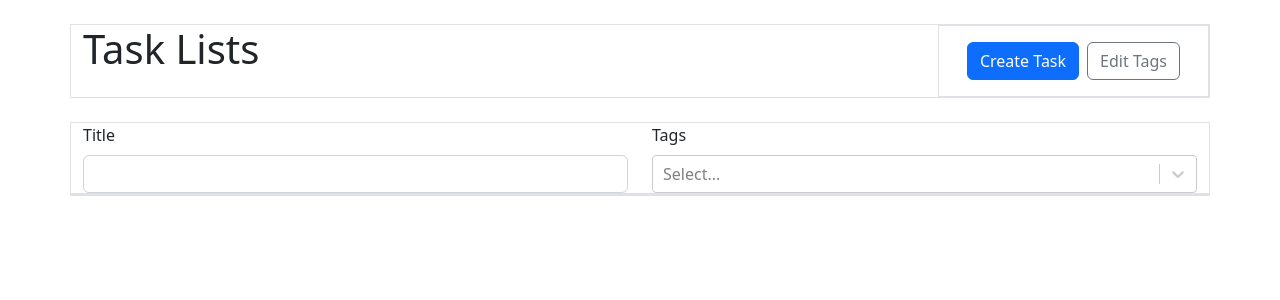
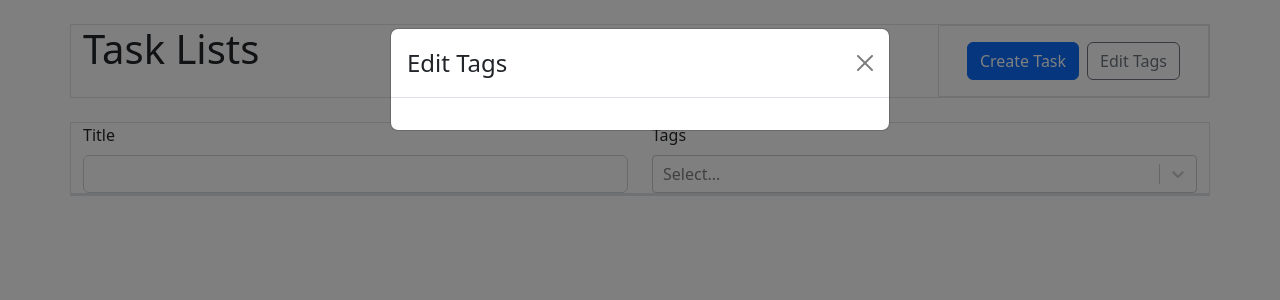
Before and after one commit to khaledtudce/task_app_react_typescript, a React (Vite) app: page / in a window 1280 px wide. Both pictures are taken after a click on the button "Edit Tags". Shown: the top 300 px of the page. Built offline with nearby package versions, Linux system fonts and the light colour scheme.

Commit message:
added modal page for Tags where it is possible to update tag and delete tag

```diff
--- a/src/App.tsx
+++ b/src/App.tsx
@@ -97,6 +97,22 @@ function App() {
     setTags((prev) => [...prev, tag]);
   }
 
+  function onUpdateTag(id: string, label: string) {
+    setTags((prevTags) => {
+      return prevTags.map((tag) => {
+        if (tag.id === id) {
+          return { ...tag, label: label };
+        } else {
+          return tag;
+        }
+      });
+    });
+  }
+
+  function onDeleteTag(id: string) {
+    setTags(tags.filter((tag) => tag.id != id));
+  }
+
   return (
     <Container className="my-4">
       <Routes>
@@ -106,7 +122,9 @@ function App() {
             <TaskListPage
               availableTags={tags}
               tasks={tasksWithConnectedTags}
-              onDelete={onDeleteTask}
+              onDeleteTask={onDeleteTask}
+              onUpdateTag={onUpdateTag}
+              onDeleteTag={onDeleteTag}
             />
           }
         ></Route>
--- /dev/null
+++ b/src/component/EditTagsModal.tsx
@@ -0,0 +1,51 @@
+import { Button, Col, Form, Modal, Row, Stack } from "react-bootstrap";
+import { Tag } from "../App";
+
+type EditTagsModalProps = {
+  handleOpen: boolean;
+  handleClose: () => void;
+  availableTags: Tag[];
+  onUpdateTag: (id: string, label: string) => void;
+  onDeleteTag: (id: string) => void;
+};
+
+export function EditTagsModal({
+  handleClose,
+  handleOpen,
+  availableTags,
+  onUpdateTag,
+  onDeleteTag,
+}: EditTagsModalProps) {
+  return (
+    <Modal show={handleOpen} onHide={handleClose}>
+      <Modal.Header closeButton>
+        <Modal.Title>Edit Tags</Modal.Title>
+      </Modal.Header>
+      <Modal.Body>
+        <Form>
+          <Stack gap={2}>
+            {availableTags.map((tag) => (
+              <Row key={tag.id}>
+                <Col>
+                  <Form.Control
+                    type="text"
+                    value={tag.label}
+                    onChange={(e) => onUpdateTag(tag.id, e.target.value)}
+                  ></Form.Control>
+                </Col>
+                <Col xs="auto">
+                  <Button
+                    variant="outline-danger"
+                    onClick={() => onDeleteTag(tag.id)}
+                  >
+                    &times;
+                  </Button>
+                </Col>
+              </Row>
+            ))}
+          </Stack>
+        </Form>
+      </Modal.Body>
+    </Modal>
+  );
+}
--- a/src/pages/TaskListPage.tsx
+++ b/src/pages/TaskListPage.tsx
@@ -4,6 +4,7 @@ import CreatableReactSelect from "react-select/creatable";
 import { Tag } from "../App";
 import { Link } from "react-router-dom";
 import { TaskCard } from "../component/TaskCard";
+import { EditTagsModal } from "../component/EditTagsModal";
 
 export type SimplifiedTask = {
   tags: Tag[];
@@ -14,16 +15,21 @@ export type SimplifiedTask = {
 type TaskListProps = {
   availableTags: Tag[];
   tasks: SimplifiedTask[];
-  onDelete: (id: string) => void;
+  onDeleteTask: (id: string) => void;
+  onUpdateTag: (id: string, label: string) => void;
+  onDeleteTag: (id: string) => void;
 };
 
 export function TaskListPage({
   availableTags,
   tasks,
-  onDelete,
+  onDeleteTask,
+  onUpdateTag,
+  onDeleteTag,
 }: TaskListProps) {
   const [title, setTitle] = useState("");
   const [selectedTags, setSelectedTags] = useState<Tag[]>([]);
+  const [isEditTagsModalShown, setIsEditTagsModalShown] = useState(false);
 
   const filteredTasks = useMemo(() => {
     return tasks.filter((task) => {
@@ -64,7 +70,12 @@ export function TaskListPage({
               <Link to="/new">
                 <Button variant="primary">Create Task</Button>
               </Link>
-              <Button variant="outline-secondary">Edit Tags</Button>
+              <Button
+                variant="outline-secondary"
+                onClick={() => setIsEditTagsModalShown(true)}
+              >
+                Edit Tags
+              </Button>
             </Stack>
           </Col>
         </Row>
@@ -109,12 +120,19 @@ export function TaskListPage({
                 id={task.id}
                 title={task.title}
                 tags={task.tags}
-                onDelete={onDelete}
+                onDelete={onDeleteTask}
               />
             </Col>
           ))}
         </Row>
       </Stack>
+      <EditTagsModal
+        handleOpen={isEditTagsModalShown}
+        handleClose={() => setIsEditTagsModalShown(false)}
+        availableTags={availableTags}
+        onUpdateTag={onUpdateTag}
+        onDeleteTag={onDeleteTag}
+      />
     </>
   );
 }
```
